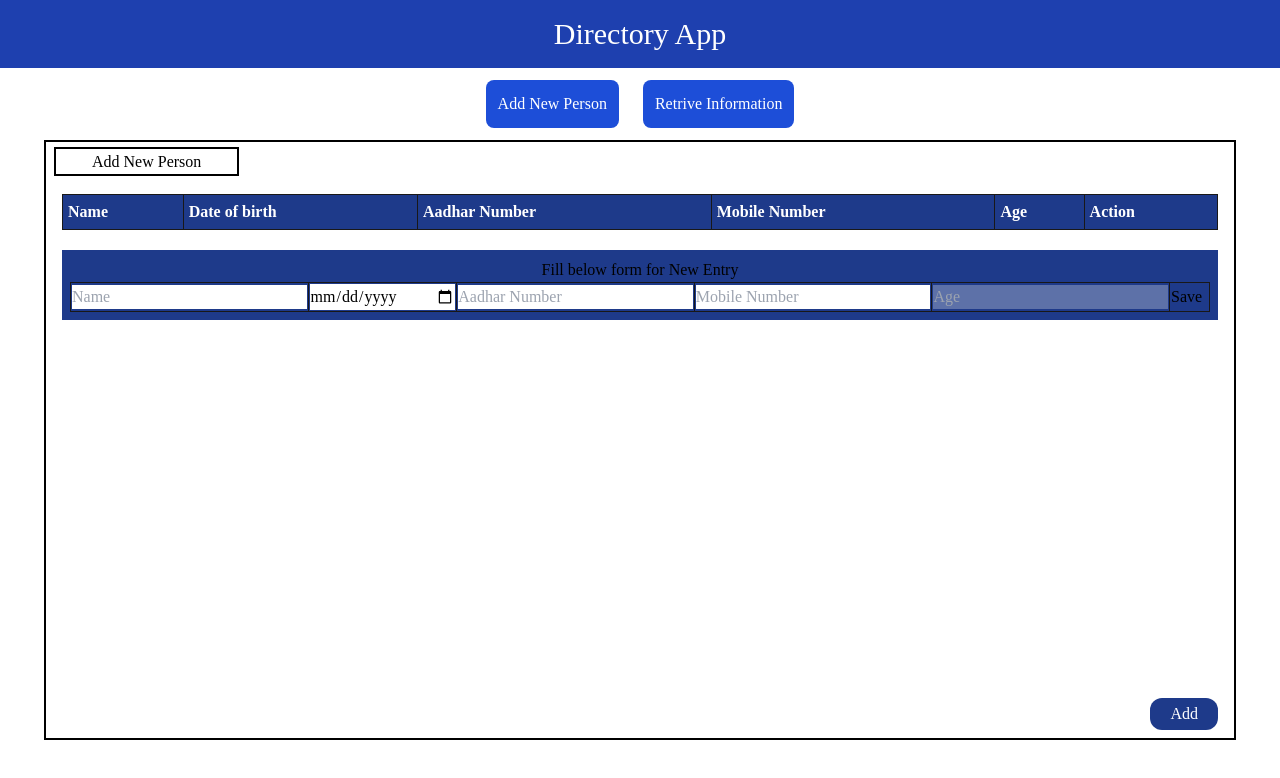
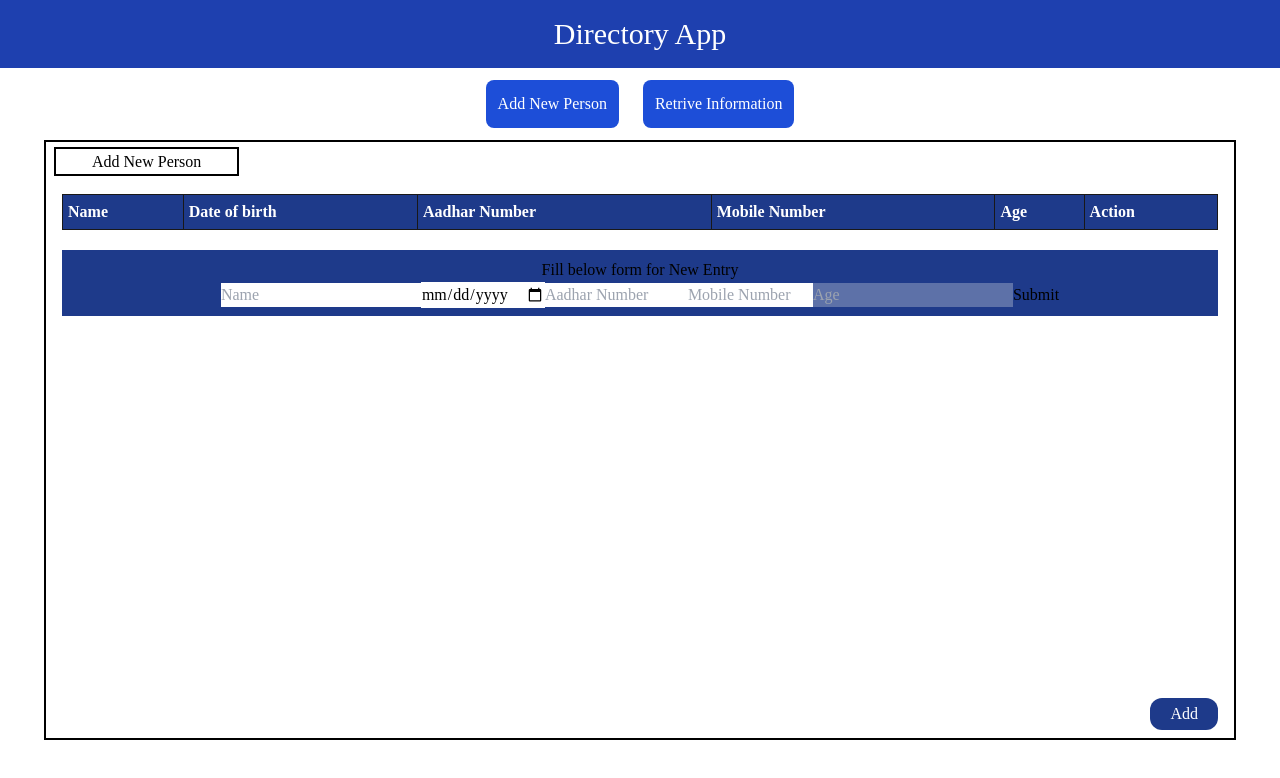
Before and after one commit to sheetalgithub30/directory_app, a React (Vite) app: page / in a window 1280 px wide. Both pictures are taken after a click on the button "Add". Shown: the top 778 px of the page. Built offline with nearby package versions, Linux system fonts and the light colour scheme.

Commit message:
added local storage

```diff
--- a/src/New.jsx
+++ b/src/New.jsx
@@ -1,4 +1,4 @@
-import React, { useState } from "react";
+import React, { useEffect, useState } from "react";
 
 function New() {
   const [fill, setFill] = useState(false);
@@ -10,29 +10,30 @@ function New() {
   const [data, setData] = useState([]);
 
 
+  useEffect(() => {
+    if (data.length > 0)
+      localStorage.setItem("user", JSON.stringify(data));
+    else
+    localStorage.removeItem("user")
+  }, [data]);
+
+  useEffect(() => {
+    if (localStorage.getItem("user")) {
+      let array = JSON.parse(localStorage.getItem("user"));
+      setData(array);
+    }
+  }, []);
 
 
-  function handle(e){
+  function handle(e) {
     setDob(e.currentTarget.value);
-    let age = Number(2024) - Number((e.currentTarget.value).split("-")[0]);
-    console.log(dob)
-    setAge(age)
+    let age = Number(2024) - Number(e.currentTarget.value.split("-")[0]);
+    console.log(dob);
+    setAge(age);
   }
 
-  function save() {
-    console.log(name,dob,aadhar,mobile)
-    if(name=="" ||dob=="" || aadhar=="" || mobile=="" ){
-        alert("All Fields are mandatory");
-        return;
-    }
-    if(aadhar.length !=12){
-        alert("Not a valid Aadhar");
-        return;
-    }
-    if(mobile.length !=10){
-        alert("Not a valid Mobile Number");
-        return;
-    }
+  function save(e) {
+    e.preventDefault();
     let obj = {};
     obj.name = name;
     obj.dob = dob;
@@ -46,13 +47,16 @@ function New() {
     setAadhar("");
     setMobile("");
     setAge("");
+    console.log(data)
   }
 
-  function del(index){
+  function del(index) {
     let new_arr = [...data];
-   setData(new_arr.filter((e,ind)=>{
-    return ind!== index;
-   }));
+    setData(
+      new_arr.filter((e, ind) => {
+        return ind !== index;
+      })
+    );
   }
 
   return (
@@ -70,65 +74,73 @@ function New() {
           </tr>
 
           {data &&
-            data.map((e,index) => {
-             return <tr>
+            data.map((e, index) => {
+              return (
+                <tr>
                   <td>{e.name}</td>
                   <td>{e.dob}</td>
                   <td>{e.aadhar}</td>
                   <td>{e.mobile}</td>
                   <td>{e.age}</td>
-                <td><button onClick={()=>del(index)}>Delete</button></td>
-              </tr>;
+                  <td>
+                    <button onClick={() => del(index)}>Delete</button>
+                  </td>
+                </tr>
+              );
             })}
         </table>
         {fill ? (
           <div className="mt-5 p-2 bg-blue-900">
             <h2 className="text-center">Fill below form for New Entry</h2>
             <div className="flex justify-around items-center">
-              <table id="info" className="w-full border-collapse">
-                <tr className="p-1 ">
-                  <td>
+              <form onSubmit={save}>
                 <input
-                    required
                   type="text"
                   placeholder="Name"
                   value={name}
                   onChange={(e) => setName(e.currentTarget.value)}
+                  required
                 ></input>
-                  </td>
-                  <td>
+
                 <input
                   type="date"
                   value={dob}
-                      onChange={(e) =>{
-                        handle(e)}}
+                  onChange={(e) => {
+                    handle(e);
+                  }}
+                  // required
                 ></input>
-                  </td>
-                  <td>
+
                 <input
                   type="number"
                   placeholder="Aadhar Number"
                   value={aadhar}
                   onChange={(e) => setAadhar(e.currentTarget.value)}
+                  min="100000000000"
+                  max="999999999999"
+                  // required
                 ></input>
-                  </td>
-                  <td>
+
                 <input
                   type="number"
                   placeholder="Mobile Number"
                   value={mobile}
                   onChange={(e) => setMobile(e.currentTarget.value)}
+                  min="1000000000"
+                  max="9999999999"
+                  // required
                 ></input>
-                  </td>
-                  <td>
-                    <input type="number" placeholder="Age" value={age}
-                    disabled></input>
-                  </td>
-                  <td>
-                    <button onClick={save}>Save</button>
-                  </td>
-                </tr>
-              </table>
+
+                <input
+                  type="number"
+                  placeholder="Age"
+                  value={age}
+                  disabled
+                ></input>
+
+                <button type="submit"  placeholder="submit">Submit</button>
+                {/* <button >submit</button> */}
+              </form>
             </div>
           </div>
         ) : (
```
Lines whose indentation alone changed are shown as unchanged.
